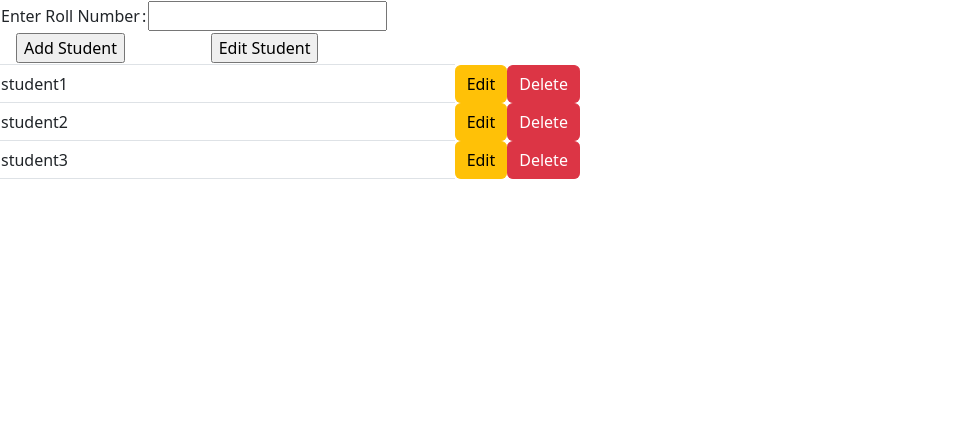
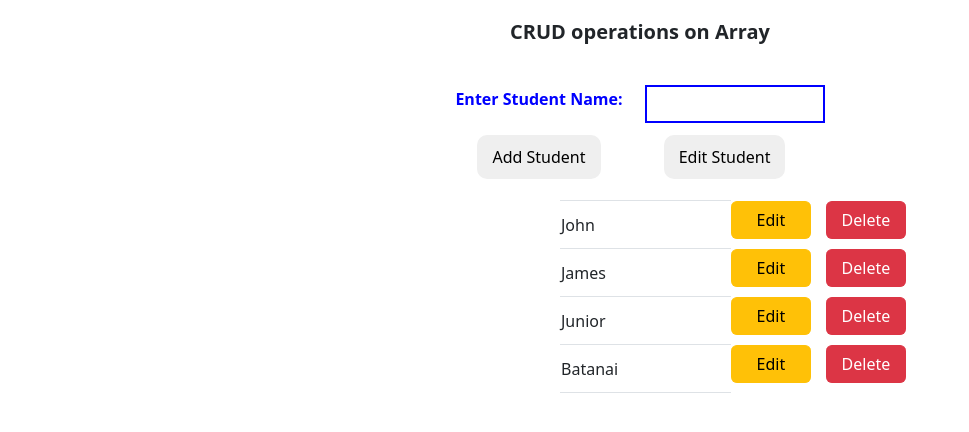
Before and after one commit to batanai777gw/CRUD-Operation-static-array-in-angular, an Angular app: page / in a window 1280 px wide. Shown: the top 432 px of the page, without its empty margins (0-969 px from the left). Built offline with nearby package versions, Linux system fonts and the light colour scheme.

Commit message:
added-new-styling

```diff
--- a/src/app/home/home.component.html
+++ b/src/app/home/home.component.html
@@ -1,19 +1,24 @@
+<div class="header">
+    <h1>CRUD operations on Array</h1>
+</div>
+<div class="container">
     <table>
         <tr>
-        <td>Enter Roll Number</td>
-        <td>:</td>
-        <td><input type="text" [(ngModel)]="StudentName" /></td>
+        <td class="label">Enter Student Name:</td>
+        <td><input type="text" class="text" [(ngModel)]="StudentName" /></td>
     </tr>
     <tr>
         <td colspan="1" align="center"><input type="button" value="Add Student" (click)="AddStudent()" /></td>
-        <td colspan="2" align="center"><input type="button" value="Edit Student" (click)="EditStudent()" /></td>
+        <td colspan="2" align="center"><input type="button" value="Edit Student" /></td> <!--(click)="EditStudent()-->
     </tr>
 </table>
-
+</div>
+<div class="table-container">
     <table class="table table-bordered">
         <tr *ngFor="let stu of StudentArray; let i = index"> <!--looping through the array of students-->
             <td>{{ stu }}</td>
-        <input type="button" (click)="selectStudent(i)" class="btn btn-warning" value="Edit" />
-        <input type="button" (click)="deleteStudent(i)" class="btn btn-danger" value="Delete" />
+            <input type="button" (click)="selectStudent(i)" class="btn btn-warning edit-btn" value="Edit" />
+            <input type="button" (click)="deleteStudent(i)" class="btn btn-danger del-btn" value="Delete" />
         </tr>
     </table>
+</div>
--- a/src/app/home/home.component.scss
+++ b/src/app/home/home.component.scss
@@ -0,0 +1,55 @@
+.header {
+    h1{
+        font-size: 20px;
+        text-align: center;
+        margin-top: 20px;
+        margin-bottom: 30px;
+        font-weight: 900;
+    }
+}
+.container {
+    display: flex;
+    flex-direction: column;
+    align-items: center;
+    justify-content: center;
+
+    .label{
+        font-size: 16px;
+        color: blue;
+        font-weight: bold;
+    }
+
+    .text{
+        width: 180px;
+        margin-left: 20px;
+        border: 2px solid blue;
+        padding: 5px 5px;
+        border-radius: 0;
+    }
+    input {
+        border: none;
+        margin-top: 10px;
+        padding: 10px 15px;
+        border-radius: 10px;
+    }
+
+
+}
+
+.table-container {
+    margin-top: 20px;
+    margin-left: 35rem;
+
+    .edit-btn{
+        margin-right: 15px;
+        margin-bottom: 10px;
+        width: 80px;
+    }
+
+    .del-btn{
+        align-items: center;
+        margin-right: 15px;
+        margin-bottom: 10px;
+        width: 80px;
+    }
+}
--- a/src/app/home/home.component.ts
+++ b/src/app/home/home.component.ts
@@ -9,9 +9,9 @@ export class HomeComponent {
 
   StudentName = "";
 
-  selectedStudent = null;
+  selectedStudent:any = null;
   //an array of students
-  StudentArray : string[] = ["student1", "student2", "student3" ];
+  StudentArray : string[] = ["John","James","Junior", "Batanai"];
 
   constructor() {}
 
@@ -36,7 +36,7 @@ export class HomeComponent {
     }
 
   EditStudent(){
-    this.StudentArray[this.selectedStudent] = this.StudentName;
+    this.StudentArray[this.selectedStudent] = this.selectedStudent;
     this.selectedStudent = null;
   }
 }
--- a/src/index.html
+++ b/src/index.html
@@ -2,7 +2,7 @@
 <html lang="en">
 <head>
   <meta charset="utf-8">
-  <title>AngularTour</title>
+  <title>crud-array</title>
   <base href="/">
   <meta name="viewport" content="width=device-width, initial-scale=1">
   <link rel="icon" type="image/x-icon" href="favicon.ico">
```
Lines whose indentation alone changed are shown as unchanged.
